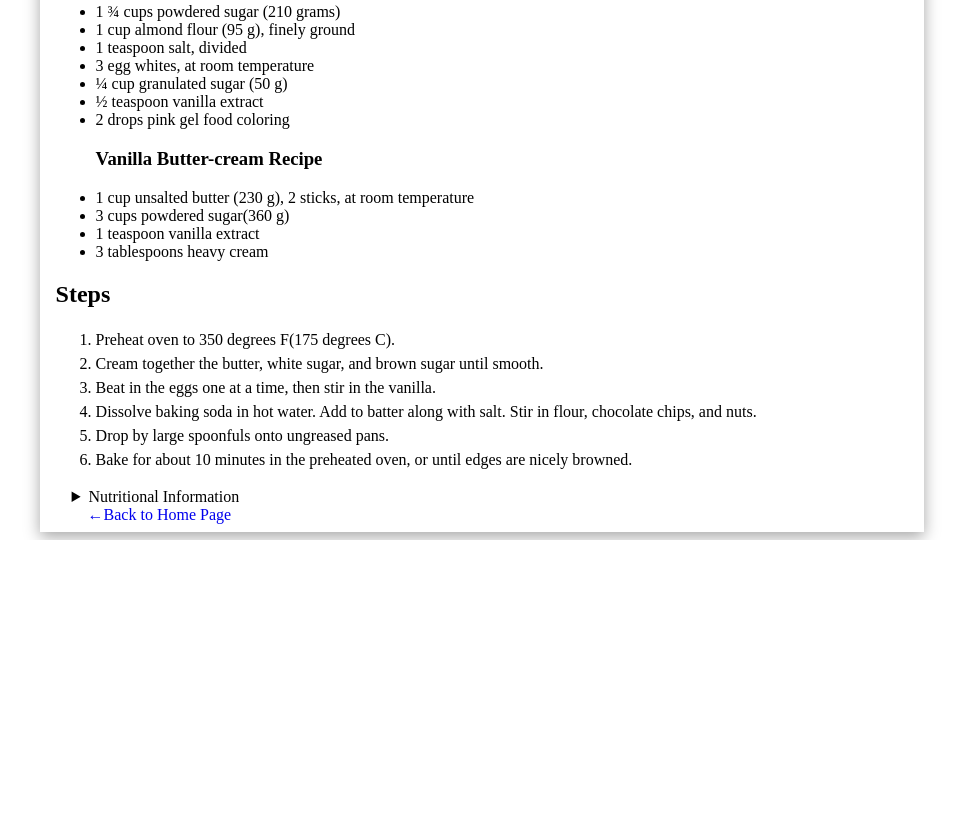
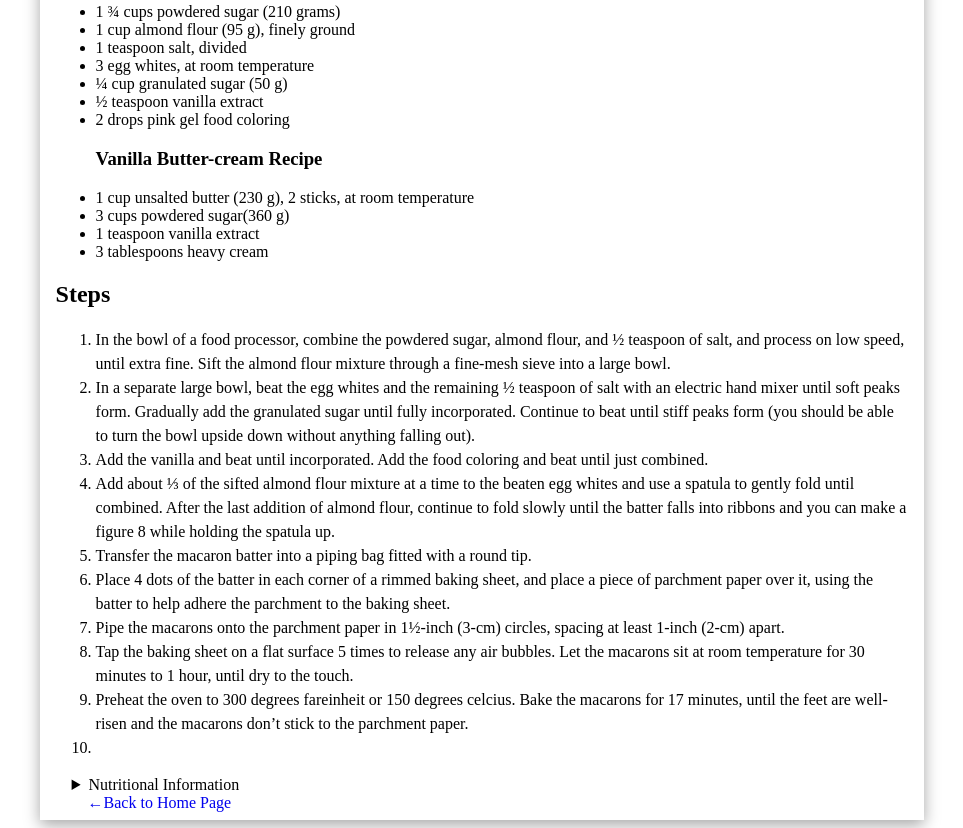
Before and after one commit to winniebosy/odin-recipe-project, a plain HTML site: page macroons.html in a window 1280 px wide. Shown: the part 887-1715 px from the top of the page, without its empty margins (158-1121 px from the left). Before the commit the page ends 1427 px from the top, so only its background shows below. Drawn offline with Linux system fonts and the light colour scheme.

Commit message:
information changes

```diff
--- a/macroons.html
+++ b/macroons.html
@@ -15,7 +15,7 @@
        <!-- card starts here -->
 <article class="card">
     <header class ="card__header">
-        <h1 class="card__title">Macroons Recipe</h1>
+        <h1 class="card__title">Macarons Recipe</h1>
     </header>
    <div class="card-display">
     <aside class="card__aside">
@@ -50,12 +50,18 @@
             <section class ="cooking-steps">
                 <h2>Steps</h2>
                 <ol class="steps-menu">
-                   <li class="steps-list">Preheat oven to 350 degrees F(175 degrees C).</li>
-                   <li class="steps-list">Cream together the butter, white sugar, and brown sugar until smooth.
-                    <li class="steps-list">Beat in the eggs one at a time, then stir in the vanilla.</li>
-                    <li class="steps-list">Dissolve baking soda in hot water. Add to batter along with salt. Stir in flour, chocolate chips, and nuts.</li>
-                    <li class="steps-list"> Drop by large spoonfuls onto ungreased pans.</li>
-                   <li class="steps-list">Bake for about 10 minutes in the preheated oven, or until edges are nicely browned.</li>
+                   <li class="steps-list">In the bowl of a food processor, combine the powdered sugar, almond flour, and ½ teaspoon of salt, and process on low speed, until extra fine. Sift the almond flour mixture through a fine-mesh sieve into a large bowl.</li>
+                   <li class="steps-list">In a separate large bowl, beat the egg whites and the remaining ½ teaspoon of salt with an electric hand mixer until soft peaks form. Gradually add the granulated sugar until fully incorporated. Continue to beat until stiff peaks form &#40;you should be able to turn the bowl upside down without anything falling out&#41;.</li>
+                    <li class="steps-list">Add the vanilla and beat until incorporated. Add the food coloring and beat until just combined.</li>
+                    <li class="steps-list">Add about ⅓ of the sifted almond flour mixture at a time to the beaten egg whites and use a spatula to gently fold until combined. After the last addition of almond flour, continue to fold slowly until the batter falls into ribbons and you can make a figure 8 while holding the spatula up.</li>
+                    <li class="steps-list"> Transfer the macaron batter into a piping bag fitted with a round tip.</li>
+                   <li class="steps-list">Place 4 dots of the batter in each corner of a rimmed baking sheet, and place a piece of parchment paper over it, using the batter to help adhere the parchment to the baking sheet.</li>
+                   <li class="steps-list">Pipe the macarons onto the parchment paper in 1½-inch &#40;3-cm&#41; circles, spacing at least 1-inch &#40;2-cm&#41; apart.</li>
+                   <li class="steps-list">Tap the baking sheet on a flat surface 5 times to release any air bubbles.
+                    Let the macarons sit at room temperature for 30 minutes to 1 hour, until dry to the touch.</li>
+                   <li class="steps-list">Preheat the oven to 300 degrees fareinheit or  150 degrees celcius.
+                    Bake the macarons for 17 minutes, until the feet are well-risen and the macarons don’t stick to the parchment paper.</li>
+                   <li class="steps-list"></li>
                 </ol>
             </section>
         </section>
```
Also changed, not shown: index.html (+1 -1 lines).
